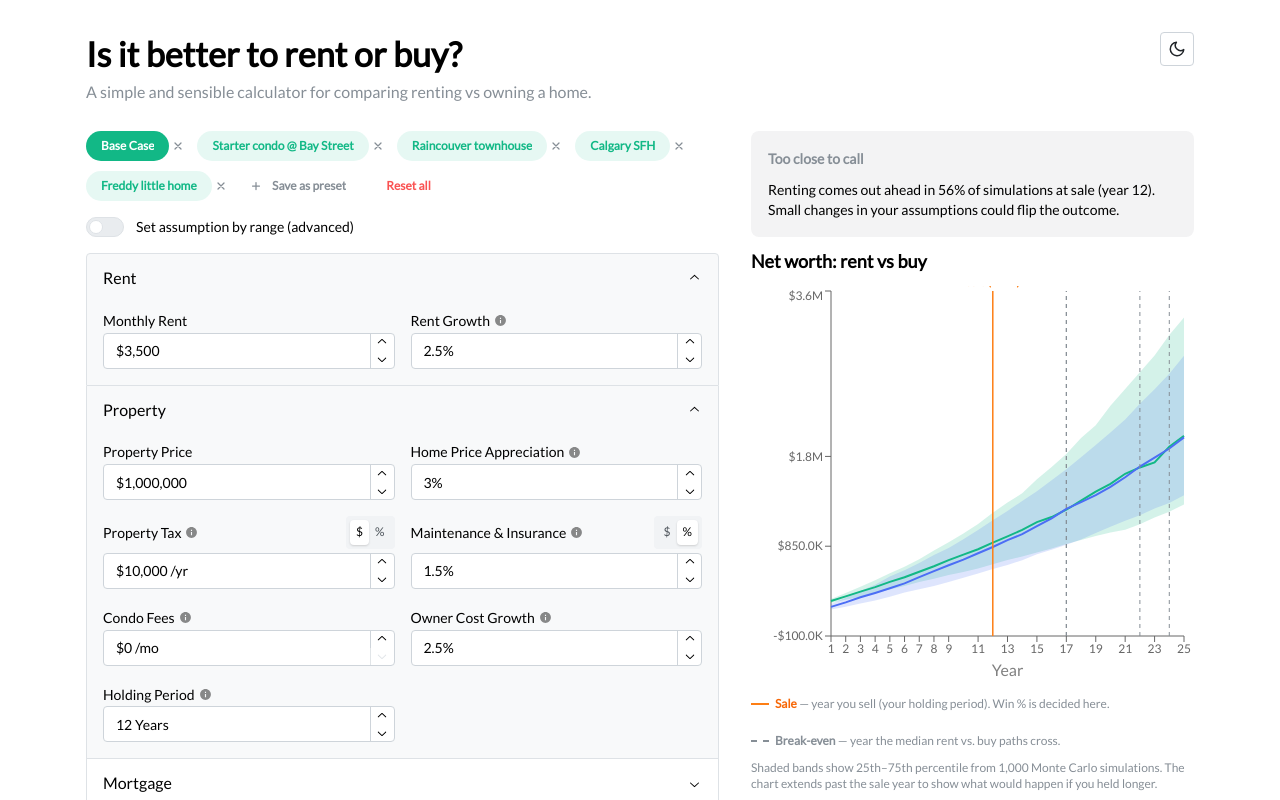
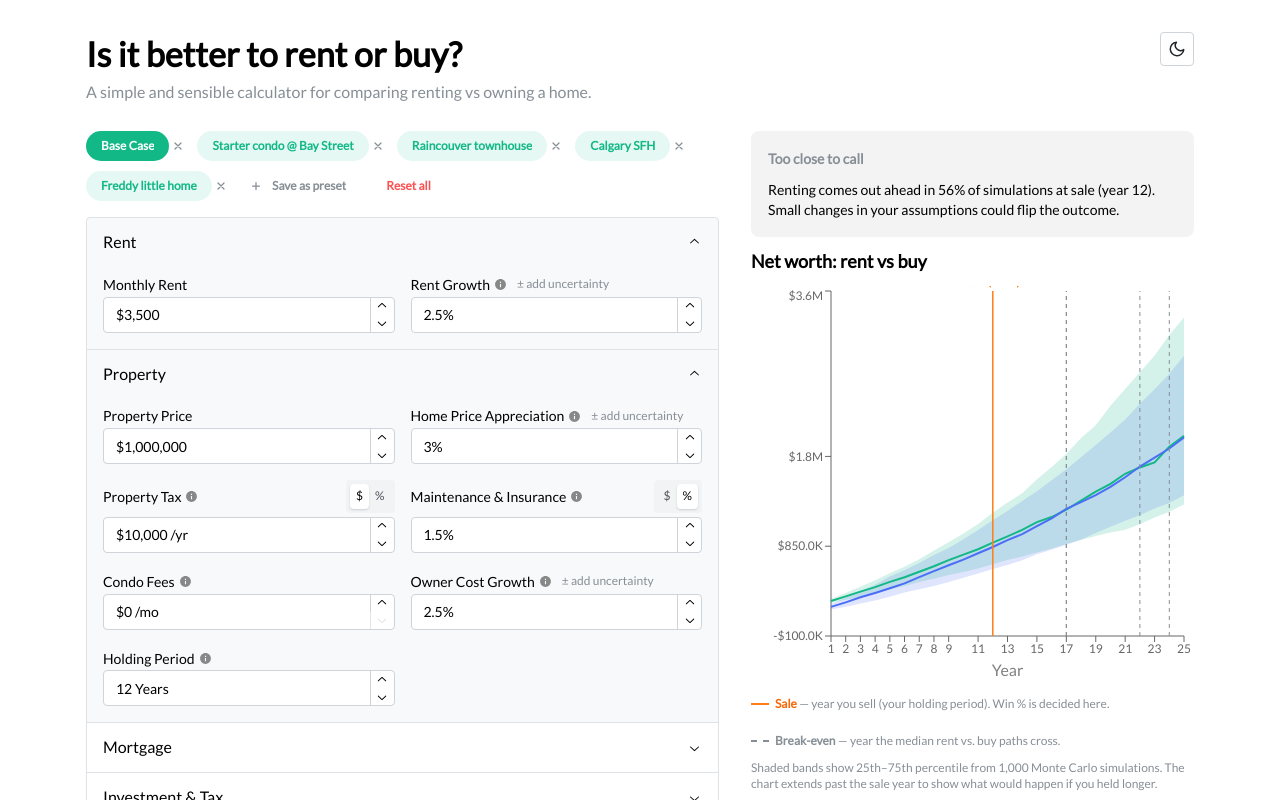
Before and after one commit to low-earth-orbit/rent-vs-buy, a React (Create React App) app: page / in a window 1280 px wide. Shown: the top 800 px of the page. Built offline with nearby package versions, Linux system fonts and the light colour scheme.

Commit message:
Remove ranges mode toggle; allow customization using a toggle by each input field

```diff
--- a/src/components/Main.jsx
+++ b/src/components/Main.jsx
@@ -9,8 +9,9 @@ import {
   loadInput,
   saveInput,
   clearInput,
-  loadAdvanced,
-  saveAdvanced,
+  loadExpandedFields,
+  saveExpandedFields,
+  consumeLegacyAdvanced,
   loadCustomPresets,
   saveCustomPresets,
   loadHiddenBuiltins,
@@ -20,6 +21,15 @@ import {
   clearAll,
 } from "../utils/storage";
 
+const PERTURBED_FIELDS = [
+  "rentIncreaseRate",
+  "homePriceGrowthRate",
+  "ownerCostGrowthRate",
+  "annualMortgageInterestRate",
+  "investmentReturnRate",
+  "dividendYield",
+];
+
 const normalizeInput = (values) => ({ ...DEFAULTS, ...(values ?? {}) });
 
 const Main = () => {
@@ -27,9 +37,16 @@ const Main = () => {
     const loaded = loadInput();
     return loaded ? normalizeInput(loaded) : DEFAULTS;
   });
-  const [simulateUncertainty, setSimulateUncertaintyState] = useState(
-    () => loadAdvanced() ?? false,
-  );
+  const [expandedFields, setExpandedFieldsState] = useState(() => {
+    const loaded = loadExpandedFields();
+    if (loaded) return loaded;
+    const legacy = consumeLegacyAdvanced();
+    if (legacy) {
+      saveExpandedFields(PERTURBED_FIELDS);
+      return PERTURBED_FIELDS;
+    }
+    return [];
+  });
   const [customPresets, setCustomPresets] = useState(
     () =>
       (loadCustomPresets() ?? []).map((preset) => ({
@@ -80,28 +97,20 @@ const Main = () => {
     if (activePresetId !== null) setActivePresetId(null);
   }
 
-  function handleRangeChange(baseField, sigmaField, [low, high]) {
-    setUserInput((prev) => {
-      const next = {
-        ...prev,
-        [baseField]: (low + high) / 2,
-        [sigmaField]: (high - low) / 4,
-      };
-      saveInput(next);
-      return next;
-    });
-    if (activePresetId !== null) setActivePresetId(null);
-  }
-
   function handlePreset(preset) {
     setUserInput(normalizeInput(preset.values));
     clearInput();
     setActivePresetId(preset.id);
   }
 
-  function setSimulateUncertainty(b) {
-    setSimulateUncertaintyState(b);
-    saveAdvanced(b);
+  function toggleFieldExpanded(baseField) {
+    setExpandedFieldsState((prev) => {
+      const next = prev.includes(baseField)
+        ? prev.filter((f) => f !== baseField)
+        : [...prev, baseField];
+      saveExpandedFields(next);
+      return next;
+    });
   }
 
   function handleSavePreset(name) {
@@ -138,7 +147,7 @@ const Main = () => {
   function handleReset() {
     clearAll();
     setUserInput(DEFAULTS);
-    setSimulateUncertaintyState(false);
+    setExpandedFieldsState([]);
     setCustomPresets([]);
     setHiddenBuiltins([]);
     setActivePresetIdState("defaults");
@@ -152,11 +161,10 @@ const Main = () => {
             <UserInputForm
               userInput={userInput}
               handleChange={handleChange}
-              handleRangeChange={handleRangeChange}
               handlePreset={handlePreset}
               handleReset={handleReset}
-              simulateUncertainty={simulateUncertainty}
-              setSimulateUncertainty={setSimulateUncertainty}
+              expandedFields={expandedFields}
+              toggleFieldExpanded={toggleFieldExpanded}
               errors={errors}
               activePreset={activePreset}
               visibleBuiltins={visibleBuiltins}
--- a/src/components/UserInputForm.jsx
+++ b/src/components/UserInputForm.jsx
@@ -10,7 +10,6 @@ import {
   SegmentedControl,
   SimpleGrid,
   Stack,
-  Switch,
   Text,
   TextInput,
 } from "@mantine/core";
@@ -18,7 +17,7 @@ import { useDisclosure } from "@mantine/hooks";
 import FieldLabel from "./FieldLabel";
 import UserInputFormItem from "./UserInputFormItem";
 import UserInputRangeItem from "./UserInputRangeItem";
-import { FIELD_CONSTRAINTS, SLIDER_BOUNDS } from "../utils/validation";
+import { FIELD_CONSTRAINTS } from "../utils/validation";
 
 const PlusIcon = () => (
   <svg
@@ -55,11 +54,10 @@ const XIcon = () => (
 export default function UserInputForm({
   userInput,
   handleChange,
-  handleRangeChange,
   handlePreset,
   handleReset,
-  simulateUncertainty,
-  setSimulateUncertainty,
+  expandedFields,
+  toggleFieldExpanded,
   errors,
   activePreset,
   visibleBuiltins,
@@ -93,35 +91,28 @@ export default function UserInputForm({
   const bind = (id) => (value) => handleChange(id, value);
   const c = (id) => FIELD_CONSTRAINTS[id];
 
-  // Perturbed variables: two-thumb range slider in advanced mode, plain
-  // single-value input otherwise.
+  // Perturbed variables: base value always, plus an inline ±2σ input + range
+  // readout when the field's "± add uncertainty" affordance is expanded.
   const perturbed = (
     baseField,
     sigmaField,
-    { label, helperText, disabled, maxOverride },
-  ) =>
-    simulateUncertainty ? (
+    { label, helperText, disabled },
+  ) => (
     <UserInputRangeItem
+      baseField={baseField}
+      sigmaField={sigmaField}
       label={label}
       helperText={helperText}
       baseValue={userInput[baseField]}
       sigma={userInput[sigmaField]}
-        bounds={SLIDER_BOUNDS[baseField]}
-        onChange={(range) => handleRangeChange(baseField, sigmaField, range)}
+      baseConstraint={c(baseField)}
+      sigmaConstraint={c(sigmaField)}
+      onBaseChange={bind(baseField)}
+      onSigmaChange={bind(sigmaField)}
+      baseError={errors[baseField]}
+      expanded={expandedFields.includes(baseField)}
+      onToggleExpand={() => toggleFieldExpanded(baseField)}
       disabled={disabled}
-        maxOverride={maxOverride}
-      />
-    ) : (
-      <UserInputFormItem
-        id={baseField}
-        label={label}
-        helperText={helperText}
-        value={userInput[baseField]}
-        onChange={bind(baseField)}
-        error={errors[baseField]}
-        suffix="%"
-        disabled={disabled}
-        {...c(baseField)}
     />
   );
 
@@ -219,18 +210,6 @@ export default function UserInputForm({
           </Group>
         </Stack>
       </Modal>
-
-      <Switch
-        size="sm"
-        label="Set assumption by range (advanced)"
-        description={
-          simulateUncertainty
-            ? "Specify expected values and ±95% confidence ranges for each assumption over your time horizon."
-            : undefined
-        }
-        checked={simulateUncertainty}
-        onChange={(e) => setSimulateUncertainty(e.currentTarget.checked)}
-      />
 
       <Accordion
         multiple
@@ -513,7 +492,6 @@ export default function UserInputForm({
                 label: "Dividend Yield",
                 helperText:
                   "Portion of the total return paid as dividends each year, taxed annually. Remainder is capital appreciation deferred until sale. Capped at the portfolio return.",
-                maxOverride: userInput.investmentReturnRate,
               })}
               <UserInputFormItem
                 id="capitalGainTaxRate"
--- a/src/components/UserInputRangeItem.jsx
+++ b/src/components/UserInputRangeItem.jsx
@@ -1,49 +1,100 @@
-import { Input, RangeSlider, Stack, Text } from "@mantine/core";
+import { Anchor, Group, NumberInput, Stack, Text } from "@mantine/core";
 import FieldLabel from "./FieldLabel";
 
 const fmt = (n) => String(Number(Number(n).toFixed(2)));
-const defaultFormatter = (v) => `${fmt(v)}%`;
 
 export default function UserInputRangeItem({
+  baseField,
+  sigmaField,
   label,
   helperText,
   baseValue,
   sigma,
-  bounds,
-  onChange,
+  baseConstraint,
+  sigmaConstraint,
+  onBaseChange,
+  onSigmaChange,
+  baseError,
+  expanded,
+  onToggleExpand,
   disabled,
-  maxOverride,
-  formatter,
 }) {
-  const trackMax =
-    maxOverride != null ? Math.min(bounds.max, maxOverride) : bounds.max;
+  const sigmaNum = +sigma || 0;
+  const baseNum = +baseValue || 0;
+  const low = baseNum - 2 * sigmaNum;
+  const high = baseNum + 2 * sigmaNum;
+  const rangeKnown =
+    baseValue !== "" &&
+    baseValue != null &&
+    sigma !== "" &&
+    sigma != null;
 
-  const low = Math.max(bounds.min, baseValue - 2 * sigma);
-  const high = Math.min(trackMax, baseValue + 2 * sigma);
-
-  const fmtValue = formatter ?? defaultFormatter;
+  const composedLabel = (
+    <Group justify="space-between" wrap="nowrap" gap="xs">
+      <FieldLabel label={label} helperText={helperText} />
+      <Anchor
+        component="button"
+        type="button"
+        size="xs"
+        c="dimmed"
+        underline="hover"
+        onClick={onToggleExpand}
+        disabled={disabled}
+        style={{
+          opacity: disabled ? 0.5 : 1,
+          pointerEvents: disabled ? "none" : "auto",
+        }}
+      >
+        {expanded ? "remove" : "± add uncertainty"}
+      </Anchor>
+    </Group>
+  );
 
   return (
     <Stack gap={4}>
-      <Input.Label>
-        <FieldLabel label={label} helperText={helperText} />
-      </Input.Label>
-      <RangeSlider
-        size="xs"
-        min={bounds.min}
-        max={trackMax}
-        step={bounds.step}
-        minRange={0}
-        value={[low, high]}
-        onChange={onChange}
+      <NumberInput
+        id={baseField}
+        label={composedLabel}
+        value={baseValue}
+        onChange={onBaseChange}
+        error={baseError}
+        suffix="%"
         disabled={disabled}
-        label={fmtValue}
-        mt={4}
-        mb={4}
+        allowNegative={baseConstraint.allowNegative ?? false}
+        min={baseConstraint.min}
+        max={baseConstraint.max}
+        step={baseConstraint.step}
+        clampBehavior="none"
       />
-      <Text size="xs" c="dimmed">
-        expected {fmtValue(baseValue)} · range {fmtValue(low)}–{fmtValue(high)}
-      </Text>
+      {expanded && (
+        <>
+          <NumberInput
+            id={sigmaField}
+            size="xs"
+            value={2 * sigmaNum}
+            onChange={(v) => {
+              if (v === "" || v == null) {
+                onSigmaChange(v);
+              } else {
+                onSigmaChange(+v / 2);
+              }
+            }}
+            prefix="± "
+            suffix="%"
+            min={0}
+            max={2 * sigmaConstraint.max}
+            step={2 * sigmaConstraint.step}
+            disabled={disabled}
+            clampBehavior="none"
+            allowNegative={false}
+          />
+          <Text size="xs" c="dimmed">
+            {rangeKnown
+              ? `range ${fmt(low)}% to ${fmt(high)}%`
+              : "range —"}
+          </Text>
+        </>
+      )}
     </Stack>
   );
 }
--- a/src/utils/storage.js
+++ b/src/utils/storage.js
@@ -1,10 +1,18 @@
 const KEY_INPUT = "rvb_userInput";
-const KEY_ADVANCED = "rvb_advanced";
+const KEY_ADVANCED_LEGACY = "rvb_advanced";
+const KEY_EXPANDED_FIELDS = "rvb_expanded_fields";
 const KEY_CUSTOM = "rvb_customPresets";
 const KEY_HIDDEN = "rvb_hiddenBuiltins";
 const KEY_ACTIVE = "rvb_activePresetId";
 
-const ALL_KEYS = [KEY_INPUT, KEY_ADVANCED, KEY_CUSTOM, KEY_HIDDEN, KEY_ACTIVE];
+const ALL_KEYS = [
+  KEY_INPUT,
+  KEY_ADVANCED_LEGACY,
+  KEY_EXPANDED_FIELDS,
+  KEY_CUSTOM,
+  KEY_HIDDEN,
+  KEY_ACTIVE,
+];
 
 function safeGet(key) {
   try {
@@ -44,13 +52,21 @@ export function clearInput() {
   safeRemove(KEY_INPUT);
 }
 
-export function loadAdvanced() {
-  const v = safeGet(KEY_ADVANCED);
-  return typeof v === "boolean" ? v : null;
+export function loadExpandedFields() {
+  const v = safeGet(KEY_EXPANDED_FIELDS);
+  return Array.isArray(v) ? v.filter((s) => typeof s === "string") : null;
 }
 
-export function saveAdvanced(b) {
-  safeSet(KEY_ADVANCED, !!b);
+export function saveExpandedFields(arr) {
+  safeSet(KEY_EXPANDED_FIELDS, Array.isArray(arr) ? arr : []);
+}
+
+// One-shot read of the legacy `rvb_advanced` boolean. Returns the value (if
+// any) and removes the key so subsequent loads no longer see it.
+export function consumeLegacyAdvanced() {
+  const v = safeGet(KEY_ADVANCED_LEGACY);
+  safeRemove(KEY_ADVANCED_LEGACY);
+  return typeof v === "boolean" ? v : null;
 }
 
 export function loadCustomPresets() {
--- a/src/utils/validation.js
+++ b/src/utils/validation.js
@@ -45,16 +45,6 @@ export const FIELD_CONSTRAINTS = {
   dividendYieldSigma: { min: 0, max: 5, step: 0.1 },
 };
 
-// Draggable track domain for the single-value sliders, keyed by base field.
-export const SLIDER_BOUNDS = {
-  homePriceGrowthRate: { min: -10, max: 20, step: 0.5 },
-  investmentReturnRate: { min: -20, max: 50, step: 0.25 },
-  rentIncreaseRate: { min: -10, max: 20, step: 0.25 },
-  ownerCostGrowthRate: { min: -10, max: 20, step: 0.25 },
-  annualMortgageInterestRate: { min: -20, max: 50, step: 0.25 },
-  dividendYield: { min: -10, max: 10, step: 0.25 },
-};
-
 function isEmpty(value) {
   return (
     value === "" ||
```
Lines whose indentation alone changed are shown as unchanged.
